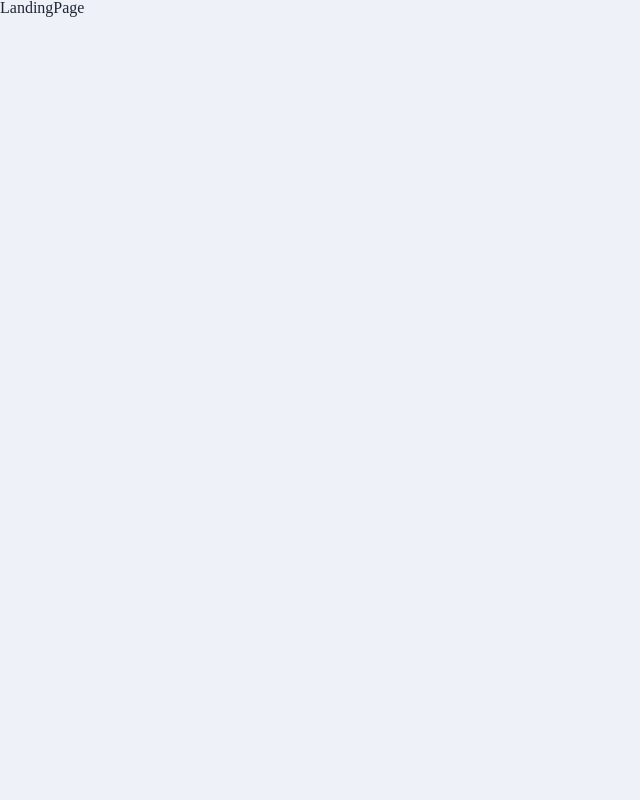
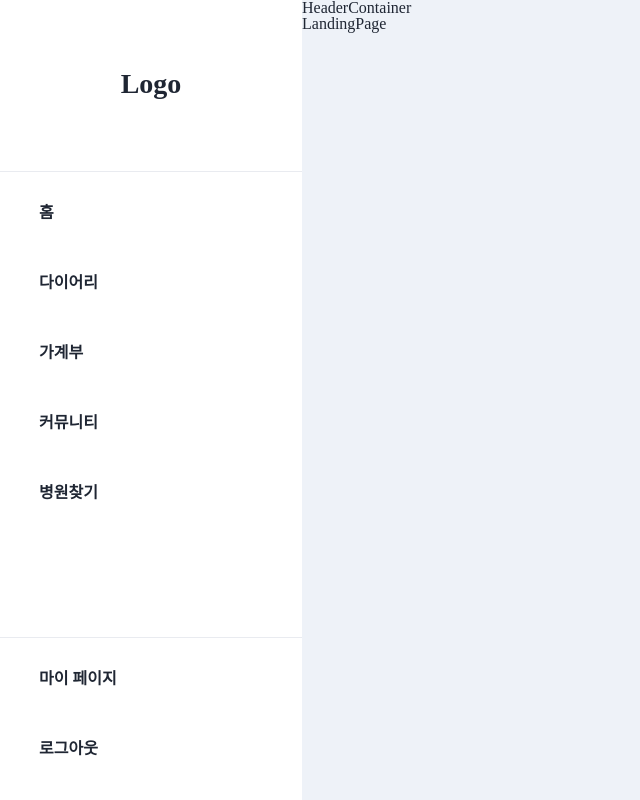
Before and after one commit to With-Pet-Project/With-Pet-FE, a React (Create React App) app: page / in a window 1280 px wide. Shown: the whole page, without its empty margins (0-640 px from the left). Built offline with nearby package versions, Linux system fonts and the light colour scheme.

Commit message:
:gift: Feat: add Common SideBar Components

```diff
--- a/src/components/common/Sidebar/SidebarContainer.js
+++ b/src/components/common/Sidebar/SidebarContainer.js
@@ -1,5 +1,42 @@
+import './SidebarContainer.scss';
+
 function SidebarContainer() {
-  return <div>SidebarContainer</div>;
+  return (
+    <div className="side-navbar-container">
+      <div className="side-navbar-top-logo">
+        <div className="logo-img">Logo</div>
+      </div>
+      <div className="side-navbar-menu">
+        <ul>
+          <li>
+            <span>홈</span>
+          </li>
+          <li>
+            <span>다이어리</span>
+          </li>
+          <li>
+            <span>가계부</span>
+          </li>
+          <li>
+            <span>커뮤니티</span>
+          </li>
+          <li>
+            <span>병원찾기</span>
+          </li>
+        </ul>
+      </div>
+      <div className="side-navbar-menu side-navbar-menu-bottom">
+        <ul>
+          <li>
+            <span>마이 페이지</span>
+          </li>
+          <li>
+            <span>로그아웃</span>
+          </li>
+        </ul>
+      </div>
+    </div>
+  );
 }
 
 export default SidebarContainer;
--- /dev/null
+++ b/src/components/common/Sidebar/SidebarContainer.scss
@@ -0,0 +1,57 @@
+@import '../../../lib/styles/mediaQuery.scss';
+
+.side-navbar-container {
+    display: flex;
+    box-sizing: border-box;
+    flex-direction: column;
+    margin: 0;
+    background-color: #FFFFFF;
+    width: 302px;
+    height: 100vh;
+    font-weight: 700;
+}
+
+.side-navbar-top-logo {
+    height: 176px;
+    border-bottom: 1px solid #E9EBF0;
+    box-sizing: border-box;
+    padding: 70px;
+    text-align: center;
+    font-size: 28px;
+
+    & .logo-img {
+        cursor: pointer;
+    }
+}
+
+.side-navbar-menu {
+    padding: 14px 21px;
+    height: 500px;
+
+    & ul {
+        display: flex;
+        flex-direction: column;
+        gap: 10px;
+    }
+
+    & ul li {
+        cursor: pointer;
+        height: 60px;
+        box-sizing: border-box;
+        padding: 18px;
+        border-radius: 9px;
+
+        &:hover {
+            background-color: #EEF2F8;
+        }
+    }
+
+    & ul span {
+        vertical-align: middle;
+    }
+}
+
+.side-navbar-menu-bottom {
+    border-top: 1px solid #E9EBF0;
+    height: 153px;
+}
--- a/src/jsconfig.json
+++ /dev/null
@@ -1,6 +0,0 @@
-{
-    "compilerOptions": {
-      "baseUrl": "src"
-    },
-    "include": ["src"]
-  }
--- a/src/pages/CommonLayoutPage/index.js
+++ b/src/pages/CommonLayoutPage/index.js
@@ -1,10 +1,22 @@
 import { Outlet } from 'react-router-dom';
+import styled from 'styled-components';
+
+import HeaderContainer from '../../components/common/Header/HeaderContainer';
+import SidebarContainer from '../../components/common/Sidebar/SidebarContainer';
+
+const StyledDiv = styled.div`
+  display: flex;
+`;
 
 function CommonLayoutPage() {
   return (
-    <div>
-      <Outlet />
-    </div>
+    <StyledDiv className="common-page-root-div">
+      <SidebarContainer />
+      <div>
+        <HeaderContainer />
+        <Outlet />
+      </div>
+    </StyledDiv>
   );
 }
 
```
